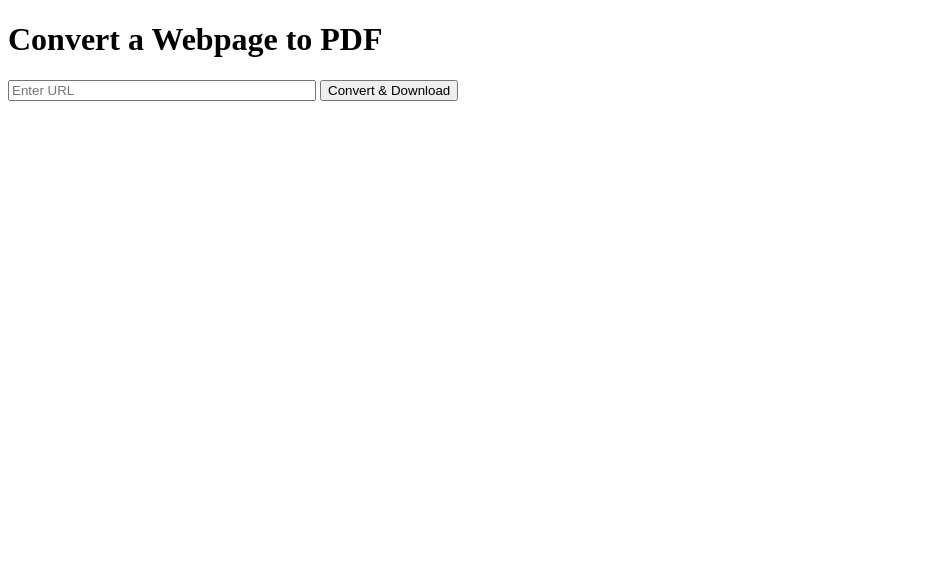
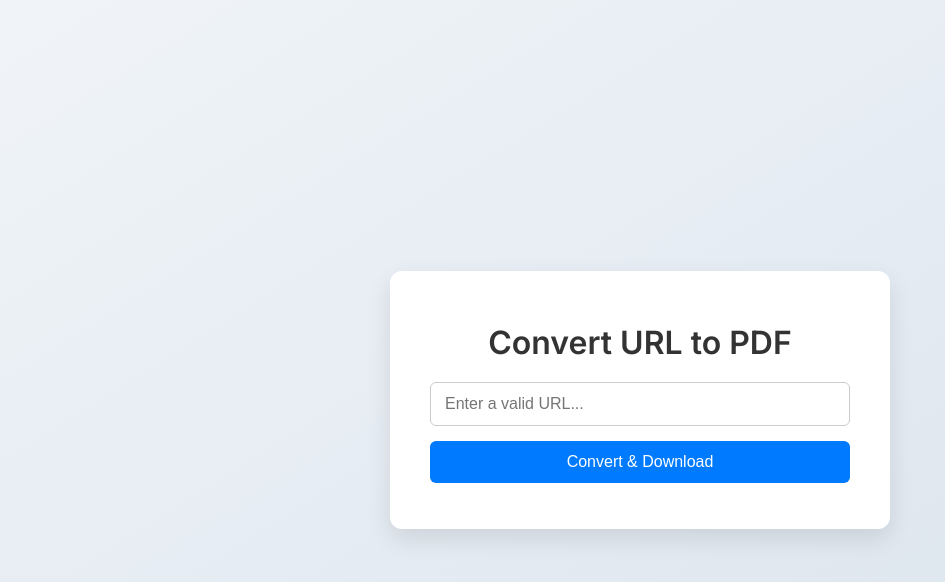
Before and after one commit to Aymenibr/url2pdf-project, a plain HTML site: page index.html in a window 1280 px wide. Shown: the whole page, without its empty margins (0-945 px from the left). Drawn offline with Linux system fonts and the light colour scheme.

Commit message:
better UI front end

```diff
--- a/index.html
+++ b/index.html
@@ -1,30 +1,117 @@
 <!DOCTYPE html>
-<html>
+<html lang="en">
 <head>
-  <title>URL to PDF</title>
+  <meta charset="UTF-8">
+  <title>URL to PDF Converter</title>
+  <link href="https://fonts.googleapis.com/css2?family=Inter:wght@400;600&display=swap" rel="stylesheet">
+  <style>
+    * {
+      box-sizing: border-box;
+    }
+
+    body {
+      font-family: 'Inter', sans-serif;
+      background: linear-gradient(to bottom right, #f0f4f8, #d9e2ec);
+      display: flex;
+      justify-content: center;
+      align-items: center;
+      height: 100vh;
+      margin: 0;
+    }
+
+    .container {
+      background: #ffffff;
+      padding: 30px 40px;
+      border-radius: 12px;
+      box-shadow: 0 10px 25px rgba(0, 0, 0, 0.1);
+      text-align: center;
+      width: 100%;
+      max-width: 500px;
+    }
+
+    h1 {
+      margin-bottom: 20px;
+      font-weight: 600;
+      color: #333;
+    }
+
+    input[type="text"] {
+      width: 100%;
+      padding: 12px 14px;
+      margin-bottom: 15px;
+      border: 1px solid #ccc;
+      border-radius: 6px;
+      font-size: 16px;
+    }
+
+    button {
+      padding: 12px 20px;
+      background-color: #007BFF;
+      color: white;
+      border: none;
+      border-radius: 6px;
+      font-size: 16px;
+      cursor: pointer;
+      width: 100%;
+    }
+
+    button:hover {
+      background-color: #0056b3;
+    }
+
+    #status {
+      margin-top: 15px;
+      color: #333;
+      font-weight: 500;
+    }
+
+    .spinner {
+      border: 4px solid #f3f3f3;
+      border-top: 4px solid #007BFF;
+      border-radius: 50%;
+      width: 24px;
+      height: 24px;
+      animation: spin 1s linear infinite;
+      margin: 10px auto;
+      display: none;
+    }
+
+    @keyframes spin {
+      0% { transform: rotate(0deg); }
+      100% { transform: rotate(360deg); }
+    }
+  </style>
 </head>
 <body>
-  <h1>Convert a Webpage to PDF</h1>
-  <form id="form">
-    <input type="text" id="url" placeholder="Enter URL" required style="width: 300px;">
-    <button type="submit">Convert & Download</button>
-  </form>
-  <p id="status"></p>
+  <div class="container">
+    <h1>Convert URL to PDF</h1>
+    <form id="form">
+      <input type="text" id="url" placeholder="Enter a valid URL..." required>
+      <button type="submit">Convert & Download</button>
+    </form>
+    <div class="spinner" id="spinner"></div>
+    <p id="status"></p>
+  </div>
+
   <script>
     const form = document.getElementById('form');
     const status = document.getElementById('status');
+    const spinner = document.getElementById('spinner');
 
     form.addEventListener('submit', async (e) => {
       e.preventDefault();
       const url = document.getElementById('url').value;
-      status.textContent = 'Converting...';
+      status.textContent = '';
+      spinner.style.display = 'block';
 
       try {
         const response = await fetch('/convert', {
           method: 'POST',
           headers: { 'Content-Type': 'application/json' },
-          body: JSON.stringify({ url: url })
+          body: JSON.stringify({ url })
         });
+
+        spinner.style.display = 'none';
 
         if (!response.ok) throw new Error("Failed to convert");
 
@@ -33,8 +120,9 @@
         a.href = URL.createObjectURL(blob);
         a.download = 'converted.pdf';
         a.click();
-        status.textContent = 'Done!';
+        status.textContent = 'PDF downloaded successfully!';
       } catch (err) {
+        spinner.style.display = 'none';
         status.textContent = 'Error: ' + err.message;
       }
     });
```
